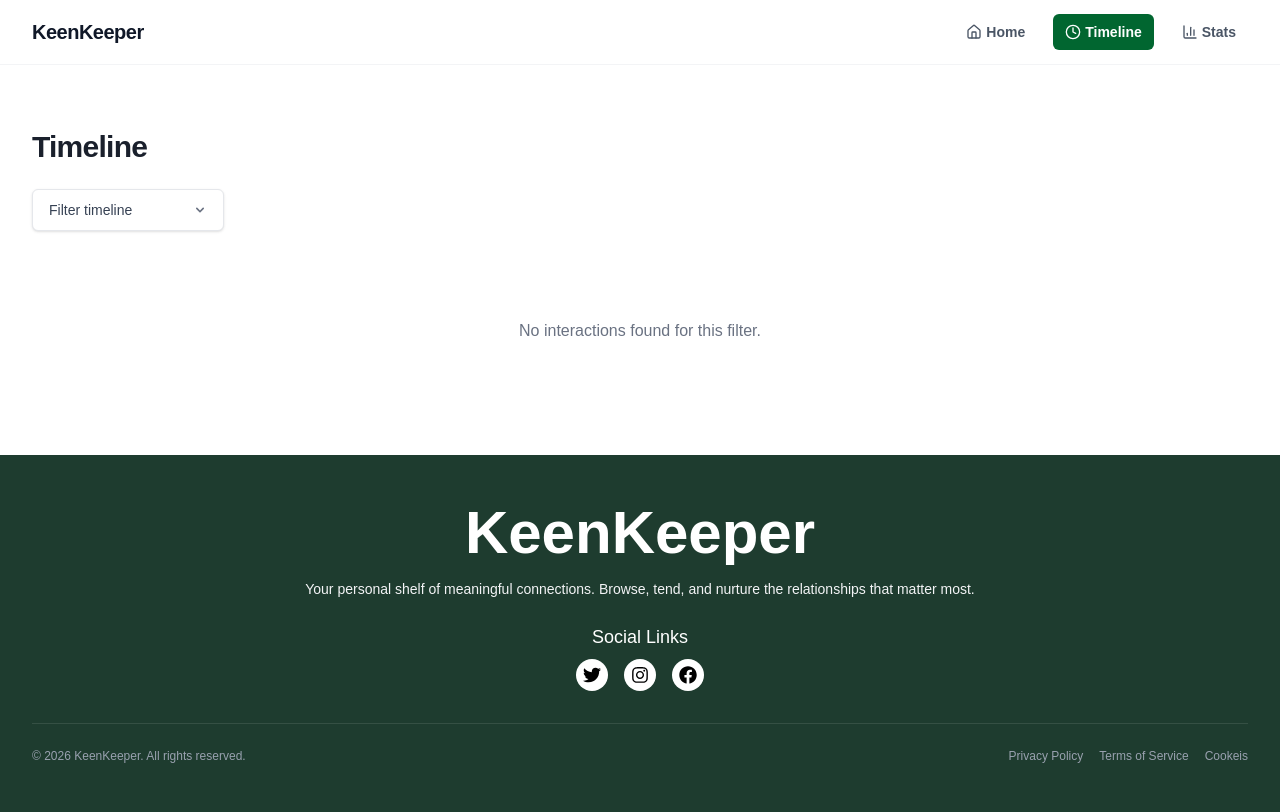
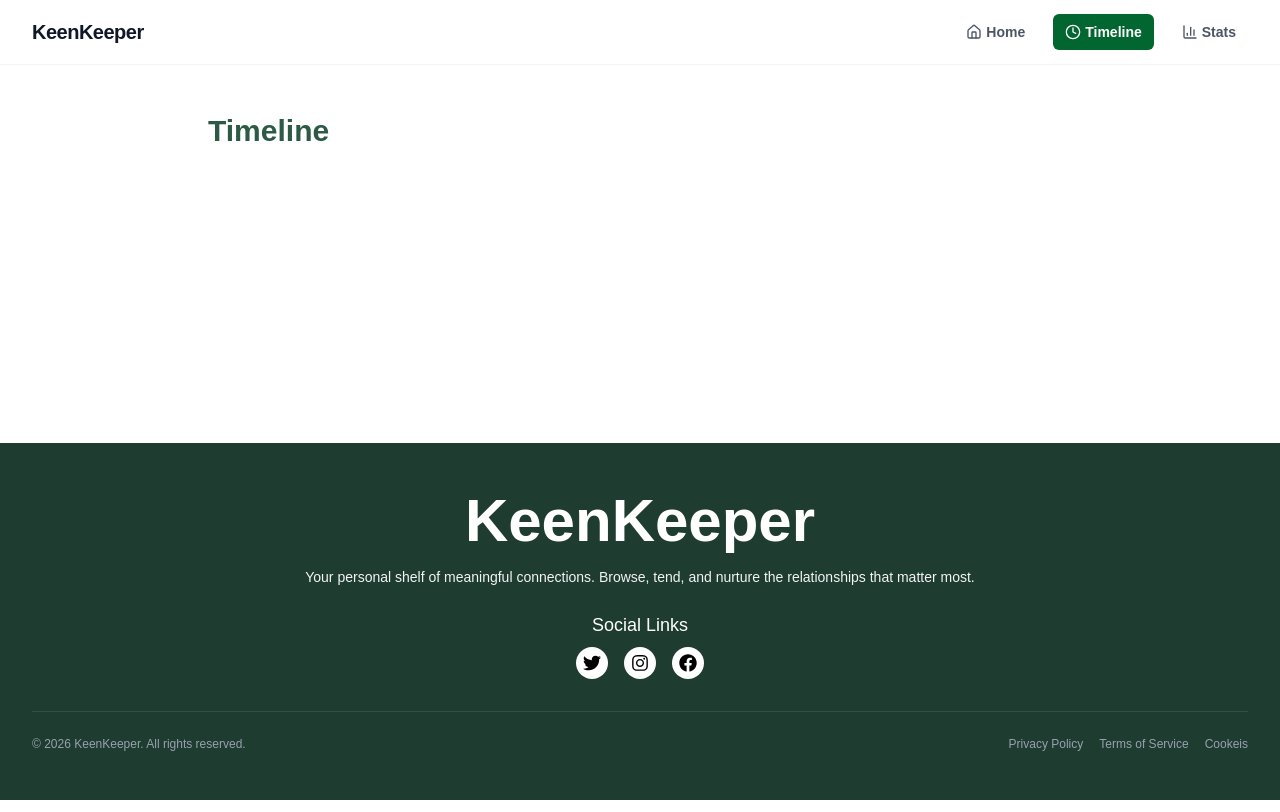
Before and after one commit to rihadjahanopu/b13-a7, a Next.js app: page /timeline in a window 1280 px wide. Built offline with nearby package versions, Linux system fonts and the light colour scheme.

Commit message:
Refactor interaction handling: update addInteraction to return all interactions and improve state management in FriendProfile and TimelineClient components

```diff
--- a/src/app/actions.js
+++ b/src/app/actions.js
@@ -1,10 +1,8 @@
 "use server";
 
 import { mockInteractions } from "@/lib/mock-data";
-import { revalidatePath } from "next/cache";
 
 export async function addInteraction(friendId, friendName, friendAvatar, type) {
-	// Capitalize first letter: "call" -> "Call"
 	const actionLabel = type.charAt(0).toUpperCase() + type.slice(1);
 
 	const newInteraction = {
@@ -13,17 +11,19 @@ export async function addInteraction(friendId, friendName, friendAvatar, type) {
 		friendName,
 		friendAvatar,
 		type,
-		// ✅ Title format: "Call with Alex Johnson"
 		title: `${actionLabel} with ${friendName}`,
 		date: new Date().toLocaleDateString("en-US", {
 			month: "short",
 			day: "numeric",
 			year: "numeric",
 		}),
-		notes: `Quick ${type} check-in`,
 	};
 
 	mockInteractions.unshift(newInteraction);
-	revalidatePath("/timeline");
-	return { success: true, interaction: newInteraction };
+
+	return {
+		success: true,
+		interaction: newInteraction,
+		allInteractions: [...mockInteractions], // fresh copy
+	};
 }
--- a/src/app/friend/[id]/page.jsx
+++ b/src/app/friend/[id]/page.jsx
@@ -22,6 +22,8 @@ export default function FriendProfile() {
 	const [friend, setFriend] = useState(null);
 	const [loading, setLoading] = useState(true);
 	const [isPending, setIsPending] = useState(false);
+	// ✅ Local timeline state
+	const [interactions, setInteractions] = useState([]);
 
 	useEffect(() => {
 		async function load() {
@@ -35,6 +37,38 @@ export default function FriendProfile() {
 		}
 		load();
 	}, [params.id]);
+
+	const handleAction = async (action) => {
+		setIsPending(true);
+
+		try {
+			const result = await addInteraction(
+				friend.id,
+				friend.name,
+				friend.avatar,
+				action
+			);
+
+			if (result.success) {
+				// ✅ Immediately add to local state (real-time)
+				setInteractions((prev) => [result.interaction, ...prev]);
+
+				const icon =
+					action === "call" ? "📞"
+					: action === "text" ? "💬"
+					: "🎥";
+				const actionLabel = action.charAt(0).toUpperCase() + action.slice(1);
+
+				toast.success(`${icon} ${actionLabel} with ${friend.name} added!`, {
+					duration: 3000,
+				});
+			}
+		} catch (error) {
+			toast.error("Failed to add interaction");
+		} finally {
+			setIsPending(false);
+		}
+	};
 
 	if (loading) {
 		return (
@@ -56,40 +90,6 @@ export default function FriendProfile() {
 			</div>
 		);
 	}
-
-	const handleAction = async (action) => {
-		setIsPending(true);
-
-		try {
-			// Call server action
-			const result = await addInteraction(
-				friend.id,
-				friend.name,
-				friend.avatar,
-				action
-			);
-
-			if (result.success) {
-				// ✅ Toast notification with icon
-				const icon =
-					action === "call" ? "📞"
-					: action === "text" ? "💬"
-					: "🎥";
-				const actionLabel = action.charAt(0).toUpperCase() + action.slice(1);
-
-				toast.success(
-					`${icon} ${actionLabel} with ${friend.name} added to timeline!`,
-					{
-						duration: 3000,
-					}
-				);
-			}
-		} catch (error) {
-			toast.error("Failed to add interaction. Please try again.");
-		} finally {
-			setIsPending(false);
-		}
-	};
 
 	return (
 		<div className="max-w-7xl mx-auto px-4 sm:px-6 lg:px-8 py-12">
@@ -206,6 +206,7 @@ export default function FriendProfile() {
 						</p>
 					</div>
 
+					{/* Quick Check-In */}
 					<div className="bg-white rounded-xl shadow-sm border border-gray-100 p-6">
 						<h2 className="text-[17px] font-bold text-[#2d5a45] mb-6">
 							Quick Check-In
--- a/src/app/timeline/page.jsx
+++ b/src/app/timeline/page.jsx
@@ -1,10 +1,10 @@
-import { getInteractions } from '@/lib/mock-data';
-import TimelineClient from '../../components/ui/TimelineClient';
+import { getInteractions } from "@/lib/mock-data";
+import TimelineClient from "../../components/ui/TimelineClient";
 
-export const dynamic = 'force-dynamic';
+// export const dynamic = 'force-dynamic';
 
 export default async function Timeline() {
-  const interactions = await getInteractions();
+	const interactions = await getInteractions();
 
-  return <TimelineClient initialInteractions={interactions} />;
+	return <TimelineClient initialInteractions={interactions} />;
 }
--- a/src/components/ui/TimelineClient.jsx
+++ b/src/components/ui/TimelineClient.jsx
@@ -2,98 +2,38 @@
 
 import { useState } from "react";
 
-import Link from "next/link";
+export default function TimelineClient({ initialInteractions }) {
+	const [interactions, setInteractions] = useState(initialInteractions);
 
-export default function TimelineClient({ initialInteractions }) {
-	const [filter, setFilter] = useState("All");
-
-	const filteredInteractions = initialInteractions.filter((interaction) => {
-		if (filter === "All") return true;
-		if (filter === "Meetups") return interaction.type === "meetup";
-		if (filter === "Calls") return interaction.type === "call";
-		if (filter === "Texts") return interaction.type === "text";
-		if (filter === "Videos") return interaction.type === "video";
-		return true;
-	});
-
-	const getEmoji = (type) => {
-		switch (type) {
-			case "call":
-				return "📞";
-			case "text":
-				return "💬";
-			case "video":
-				return "📹";
-			case "meetup":
-				return "🤝";
-			default:
-				return "💬";
-		}
+	const handleNewInteraction = (newInteraction) => {
+		setInteractions((prev) => [newInteraction, ...prev]);
 	};
 
-	const capitalize = (s) => s.charAt(0).toUpperCase() + s.slice(1);
-
 	return (
-		<div className="max-w-7xl mx-auto px-4 sm:px-6 lg:px-8 py-16">
-			<h1 className="text-3xl font-bold text-[#1a202c] mb-6 tracking-tight">
-				Timeline
-			</h1>
-
-			<div className="mb-10">
-				<div className="relative inline-block w-48">
-					<select
-						value={filter}
-						onChange={(e) => setFilter(e.target.value)}
-						className="block w-full appearance-none bg-white border border-gray-200 text-sm rounded-md px-4 py-2.5 text-gray-700 outline-none focus:border-brand-500 shadow-sm cursor-pointer">
-						<option value="All">Filter timeline</option>
-						<option value="Meetups">Meetups</option>
-						<option value="Calls">Calls</option>
-						<option value="Texts">Texts</option>
-						<option value="Videos">Videos</option>
-					</select>
-					<div className="pointer-events-none absolute inset-y-0 right-0 flex items-center px-4 text-gray-500">
-						<svg
-							className="fill-current h-4 w-4"
-							xmlns="http://www.w3.org/2000/svg"
-							viewBox="0 0 20 20">
-							<path d="M5.293 7.293a1 1 0 011.414 0L10 10.586l3.293-3.293a1 1 0 111.414 1.414l-4 4a1 1 0 01-1.414 0l-4-4a1 1 0 010-1.414z" />
-						</svg>
-					</div>
-				</div>
-			</div>
+		<div className="max-w-4xl mx-auto px-4 py-12">
+			<h1 className="text-3xl font-bold text-[#2d5a45] mb-8">Timeline</h1>
 
 			<div className="space-y-4">
-				{filteredInteractions.length === 0 ?
-					<div className="text-center py-12 text-gray-500">
-						No interactions found for this filter.
+				{interactions.map((interaction) => (
+					<div
+						key={interaction.id}
+						className="bg-white rounded-xl shadow-sm border border-gray-100 px-4 py-2 flex items-center gap-4">
+						<div className="w-12 h-12 rounded-full flex items-center justify-center text-2xl">
+							{interaction.type === "call" && "📞"}
+							{interaction.type === "text" && "💬"}
+							{interaction.type === "video" && "🎥"}
+						</div>
+
+						<div className="flex-1">
+							<h3 className="font-bold text-[#1a202c]">{interaction.title}</h3>
+							<p className="text-sm text-gray-500">{interaction.date}</p>
+						</div>
+
+						<div className="text-sm text-gray-400 hover:text-gray-600 cursor-pointer transition-colors">
+							<p>Edit</p>
+						</div>
 					</div>
-				:	filteredInteractions.map((interaction) => (
-						<div
-							key={interaction.id}
-							className="bg-white rounded-lg shadow-sm border border-gray-100 p-5 flex items-center gap-4 transition-colors hover:border-gray-200">
-							<div className="shrink-0 w-10 h-10 flex items-center justify-center text-2xl">
-								{getEmoji(interaction.type)}
-							</div>
-
-							<div className="grow">
-								<p className="text-[15px] text-[#1a202c]">
-									<span className="font-semibold">
-										{capitalize(interaction.type)}
-									</span>
-									<span className="text-gray-500 mx-1">with</span>
-									<Link
-										href={`/friend/${interaction.friendId}`}
-										className="text-[#64748b] hover:text-[#2d5a45] transition-colors">
-										{interaction.friendName}
-									</Link>
-								</p>
-								<p className="text-[#64748b] text-[13px] mt-0.5 font-medium">
-									{interaction.date}
-								</p>
-							</div>
-						</div>
-					))
-				}
+				))}
 			</div>
 		</div>
 	);
```
